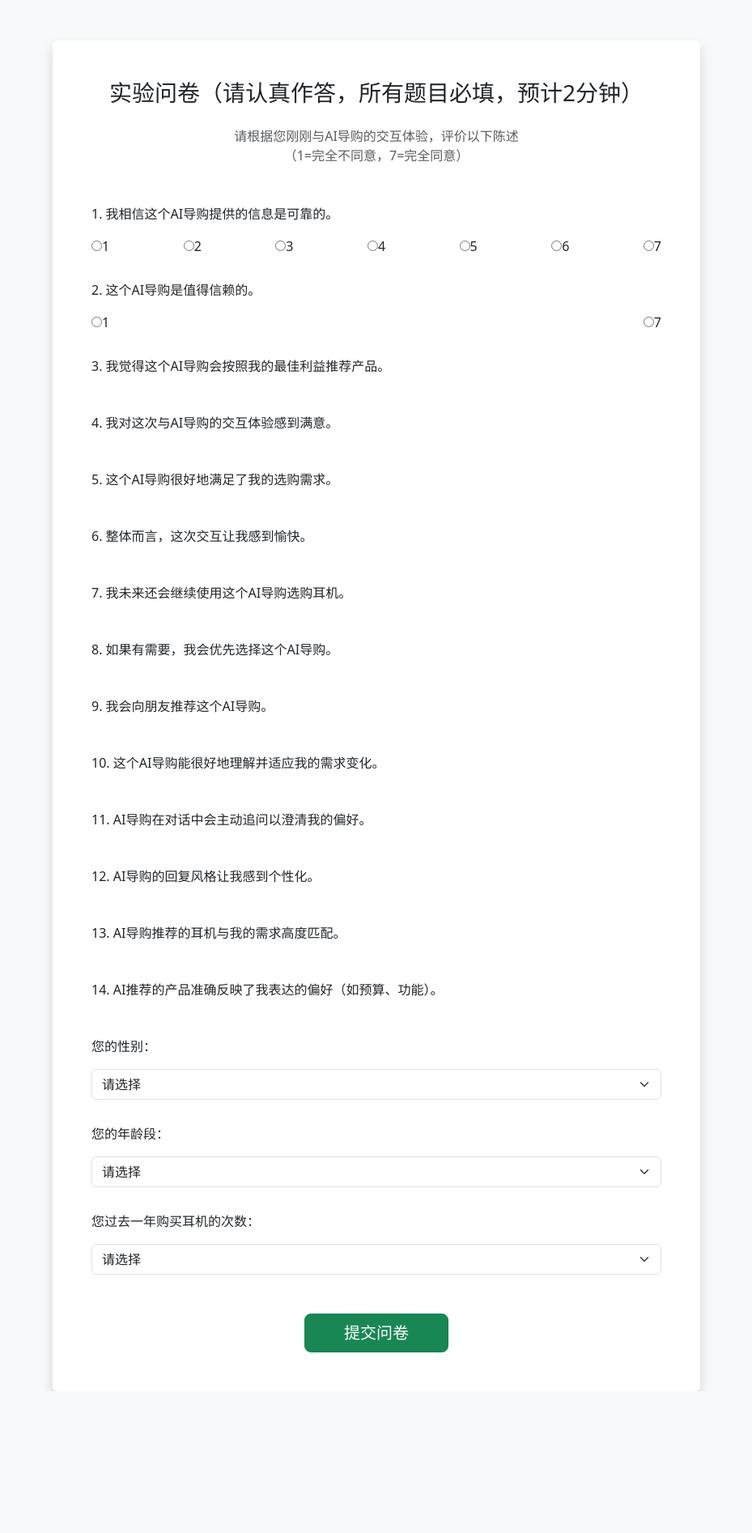
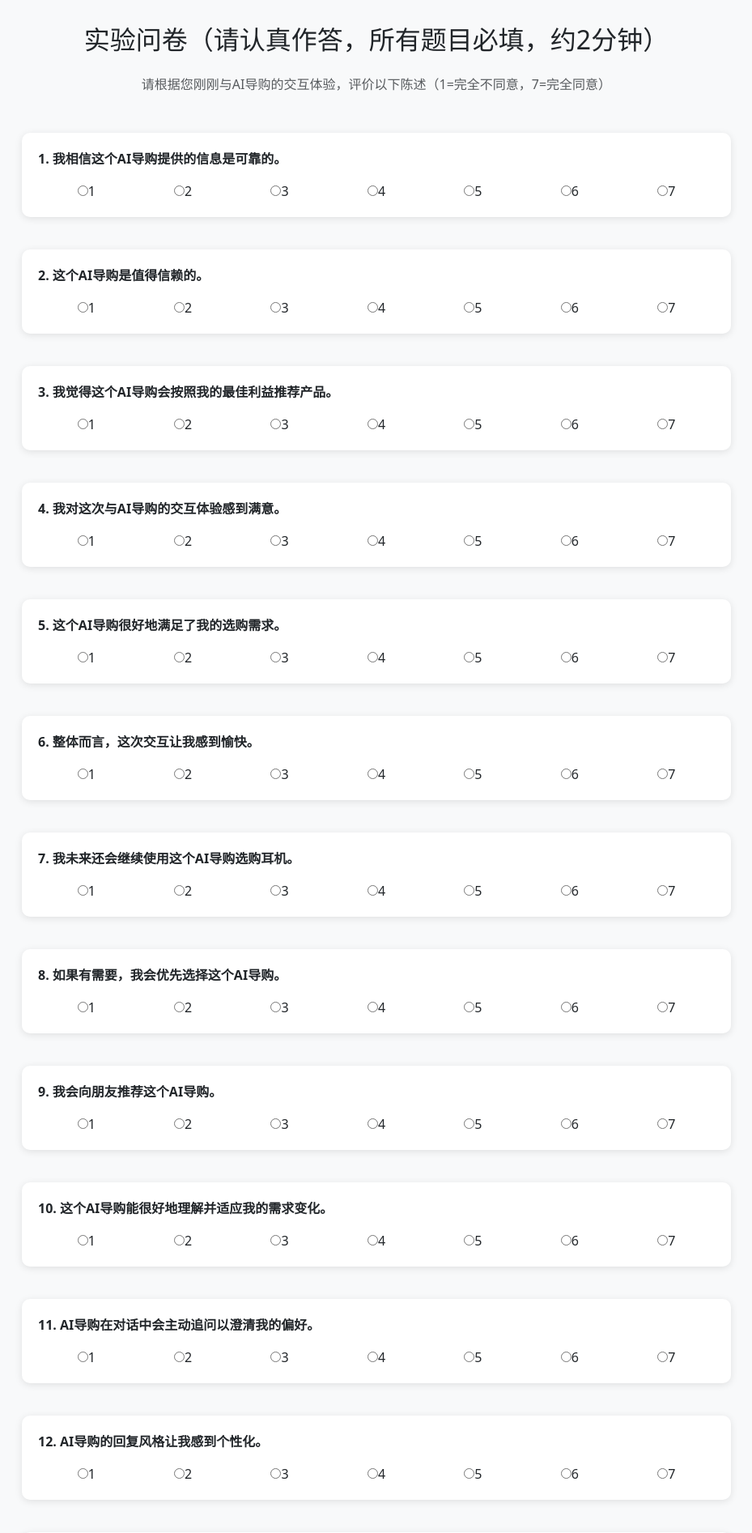
Before and after one commit to freecake144/ai_shopping_guide, a Flask app: template templates/survey.html in a window 1280 px wide. Shown: the top 1893 px of the page at 81% size, without its empty margins (175-1104 px from the left). Before the commit the page ends 1718 px from the top, so only its background shows below. Run offline with Flask 3, Linux system fonts and the light colour scheme; the template is opened without the code that fills it, so the values that code supplies are empty; parts of the project's set-up code (start-up, migrations or seed data) failed here and were passed over.

Commit message:
Update survey.html

```diff
--- a/templates/survey.html
+++ b/templates/survey.html
@@ -6,65 +6,91 @@
     <link href="https://cdn.jsdelivr.net/npm/bootstrap@5.3.0/dist/css/bootstrap.min.css" rel="stylesheet">
     <style>
         body { background: #f8f9fa; }
-        .container { max-width: 800px; margin-top: 50px; }
-        .question { margin-bottom: 30px; }
-        .likert { display: flex; justify-content: space-between; }
+        .container { max-width: 900px; margin-top: 30px; }
+        .question { margin-bottom: 40px; padding: 20px; background: white; border-radius: 10px; box-shadow: 0 2px 10px rgba(0,0,0,0.1); }
+        .likert { display: flex; justify-content: space-between; flex-wrap: wrap; }
+        .likert label { flex: 1; text-align: center; min-width: 50px; }
     </style>
 </head>
 <body>
-<div class="container bg-white p-5 rounded shadow">
-    <h3 class="text-center mb-4">实验问卷（请认真作答，所有题目必填，预计2分钟）</h3>
-    <p class="text-muted text-center mb-5">请根据您刚刚与AI导购的交互体验，评价以下陈述<br>（1=完全不同意，7=完全同意）</p>
+<div class="container">
+    <h2 class="text-center mb-4">实验问卷（请认真作答，所有题目必填，约2分钟）</h2>
+    <p class="text-center text-muted mb-5">请根据您刚刚与AI导购的交互体验，评价以下陈述（1=完全不同意，7=完全同意）</p>
 
     <form id="survey-form">
         <!-- 信任 1-3 -->
         <div class="question">
-            <p>1. 我相信这个AI导购提供的信息是可靠的。</p>
+            <p><strong>1. 我相信这个AI导购提供的信息是可靠的。</strong></p>
             <div class="likert">
-                <label><input type="radio" name="q1" value="1" required>1</label>
-                <label><input type="radio" name="q1" value="2">2</label>
-                <label><input type="radio" name="q1" value="3">3</label>
-                <label><input type="radio" name="q1" value="4">4</label>
-                <label><input type="radio" name="q1" value="5">5</label>
-                <label><input type="radio" name="q1" value="6">6</label>
-                <label><input type="radio" name="q1" value="7">7</label>
+                {% for i in range(1,8) %}
+                <label><input type="radio" name="q1" value="{{i}}" required>{{i}}</label>
+                {% endfor %}
             </div>
         </div>
         <div class="question">
-            <p>2. 这个AI导购是值得信赖的。</p>
-            <div class="likert">
-                <label><input type="radio" name="q2" value="1" required>1</label>
-                <!-- ... 复制2-7 ... -->
-                <label><input type="radio" name="q2" value="7">7</label>
-            </div>
+            <p><strong>2. 这个AI导购是值得信赖的。</strong></p>
+            <div class="likert">{% for i in range(1,8) %}<label><input type="radio" name="q2" value="{{i}}" required>{{i}}</label>{% endfor %}</div>
         </div>
         <div class="question">
-            <p>3. 我觉得这个AI导购会按照我的最佳利益推荐产品。</p>
-            <div class="likert"><!-- 同上 --></div>
+            <p><strong>3. 我觉得这个AI导购会按照我的最佳利益推荐产品。</strong></p>
+            <div class="likert">{% for i in range(1,8) %}<label><input type="radio" name="q3" value="{{i}}" required>{{i}}</label>{% endfor %}</div>
         </div>
 
         <!-- 满意度 4-6 -->
-        <div class="question"><p>4. 我对这次与AI导购的交互体验感到满意。</p><div class="likert"><!-- 同上 name="q4" --></div></div>
-        <div class="question"><p>5. 这个AI导购很好地满足了我的选购需求。</p><div class="likert"><!-- name="q5" --></div></div>
-        <div class="question"><p>6. 整体而言，这次交互让我感到愉快。</p><div class="likert"><!-- name="q6" --></div></div>
+        <div class="question">
+            <p><strong>4. 我对这次与AI导购的交互体验感到满意。</strong></p>
+            <div class="likert">{% for i in range(1,8) %}<label><input type="radio" name="q4" value="{{i}}" required>{{i}}</label>{% endfor %}</div>
+        </div>
+        <div class="question">
+            <p><strong>5. 这个AI导购很好地满足了我的选购需求。</strong></p>
+            <div class="likert">{% for i in range(1,8) %}<label><input type="radio" name="q5" value="{{i}}" required>{{i}}</label>{% endfor %}</div>
+        </div>
+        <div class="question">
+            <p><strong>6. 整体而言，这次交互让我感到愉快。</strong></p>
+            <div class="likert">{% for i in range(1,8) %}<label><input type="radio" name="q6" value="{{i}}" required>{{i}}</label>{% endfor %}</div>
+        </div>
 
         <!-- 持续使用意愿 7-9 -->
-        <div class="question"><p>7. 我未来还会继续使用这个AI导购选购耳机。</p><div class="likert"><!-- name="q7" --></div></div>
-        <div class="question"><p>8. 如果有需要，我会优先选择这个AI导购。</p><div class="likert"><!-- name="q8" --></div></div>
-        <div class="question"><p>9. 我会向朋友推荐这个AI导购。</p><div class="likert"><!-- name="q9" --></div></div>
+        <div class="question">
+            <p><strong>7. 我未来还会继续使用这个AI导购选购耳机。</strong></p>
+            <div class="likert">{% for i in range(1,8) %}<label><input type="radio" name="q7" value="{{i}}" required>{{i}}</label>{% endfor %}</div>
+        </div>
+        <div class="question">
+            <p><strong>8. 如果有需要，我会优先选择这个AI导购。</strong></p>
+            <div class="likert">{% for i in range(1,8) %}<label><input type="radio" name="q8" value="{{i}}" required>{{i}}</label>{% endfor %}</div>
+        </div>
+        <div class="question">
+            <p><strong>9. 我会向朋友推荐这个AI导购。</strong></p>
+            <div class="likert">{% for i in range(1,8) %}<label><input type="radio" name="q9" value="{{i}}" required>{{i}}</label>{% endfor %}</div>
+        </div>
 
-        <!-- 操控检查：适应性 10-12 -->
-        <div class="question"><p>10. 这个AI导购能很好地理解并适应我的需求变化。</p><div class="likert"><!-- name="q10" --></div></div>
-        <div class="question"><p>11. AI导购在对话中会主动追问以澄清我的偏好。</p><div class="likert"><!-- name="q11" --></div></div>
-        <div class="question"><p>12. AI导购的回复风格让我感到个性化。</p><div class="likert"><!-- name="q12" --></div></div>
+        <!-- 适应性操控检查 10-12 -->
+        <div class="question">
+            <p><strong>10. 这个AI导购能很好地理解并适应我的需求变化。</strong></p>
+            <div class="likert">{% for i in range(1,8) %}<label><input type="radio" name="q10" value="{{i}}" required>{{i}}</label>{% endfor %}</div>
+        </div>
+        <div class="question">
+            <p><strong>11. AI导购在对话中会主动追问以澄清我的偏好。</strong></p>
+            <div class="likert">{% for i in range(1,8) %}<label><input type="radio" name="q11" value="{{i}}" required>{{i}}</label>{% endfor %}</div>
+        </div>
+        <div class="question">
+            <p><strong>12. AI导购的回复风格让我感到个性化。</strong></p>
+            <div class="likert">{% for i in range(1,8) %}<label><input type="radio" name="q12" value="{{i}}" required>{{i}}</label>{% endfor %}</div>
+        </div>
 
-        <!-- 操控检查：校准 13-14 -->
-        <div class="question"><p>13. AI导购推荐的耳机与我的需求高度匹配。</p><div class="likert"><!-- name="q13" --></div></div>
-        <div class="question"><p>14. AI推荐的产品准确反映了我表达的偏好（如预算、功能）。</p><div class="likert"><!-- name="q14" --></div></div>
+        <!-- 校准操控检查 13-14 -->
+        <div class="question">
+            <p><strong>13. AI导购推荐的耳机与我的需求高度匹配。</strong></p>
+            <div class="likert">{% for i in range(1,8) %}<label><input type="radio" name="q13" value="{{i}}" required>{{i}}</label>{% endfor %}</div>
+        </div>
+        <div class="question">
+            <p><strong>14. AI推荐的产品准确反映了我表达的偏好（如预算、功能）。</strong></p>
+            <div class="likert">{% for i in range(1,8) %}<label><input type="radio" name="q14" value="{{i}}" required>{{i}}</label>{% endfor %}</div>
+        </div>
 
-        <!-- 人口统计（非Likert） -->
+        <!-- 人口统计 -->
         <div class="question">
-            <p>您的性别：</p>
+            <p><strong>您的性别：</strong></p>
             <select name="gender" class="form-select" required>
                 <option value="">请选择</option>
                 <option value="male">男</option>
@@ -74,7 +100,7 @@
             </select>
         </div>
         <div class="question">
-            <p>您的年龄段：</p>
+            <p><strong>您的年龄段：</strong></p>
             <select name="age" class="form-select" required>
                 <option value="">请选择</option>
                 <option value="under18">18岁以下</option>
@@ -85,7 +111,7 @@
             </select>
         </div>
         <div class="question">
-            <p>您过去一年购买耳机的次数：</p>
+            <p><strong>您过去一年购买耳机的次数：</strong></p>
             <select name="experience" class="form-select" required>
                 <option value="">请选择</option>
                 <option value="0">0次</option>
@@ -105,22 +131,30 @@
     document.getElementById('survey-form').addEventListener('submit', async function(e) {
         e.preventDefault();
         const formData = new FormData(this);
-        const data = Object.fromEntries(formData);
+        const data = {};
+        for (let [key, value] of formData.entries()) {
+            data[key] = value;
+        }
 
-        // 简单验证（所有radio/select必填）
-        if (Object.values(data).some(v => !v)) {
+        // 必填验证
+        const required = ['q1','q2','q3','q4','q5','q6','q7','q8','q9','q10','q11','q12','q13','q14','gender','age','experience'];
+        if (required.some(k => !data[k])) {
             alert('请完成所有题目！');
             return;
         }
 
-        await fetch('/api/submit_survey', {
+        const response = await fetch('/api/submit_survey', {
             method: 'POST',
             headers: {'Content-Type': 'application/json'},
             body: JSON.stringify(data)
         });
 
-        alert('提交成功！感谢参与～');
-        window.location.href = "/end";  // 跳转感谢页
+        if (response.ok) {
+            alert('提交成功！感谢您的参与～');
+            window.location.href = "/end";  // 跳转感谢页
+        } else {
+            alert('提交失败，请重试');
+        }
     });
 </script>
 </body>
```
